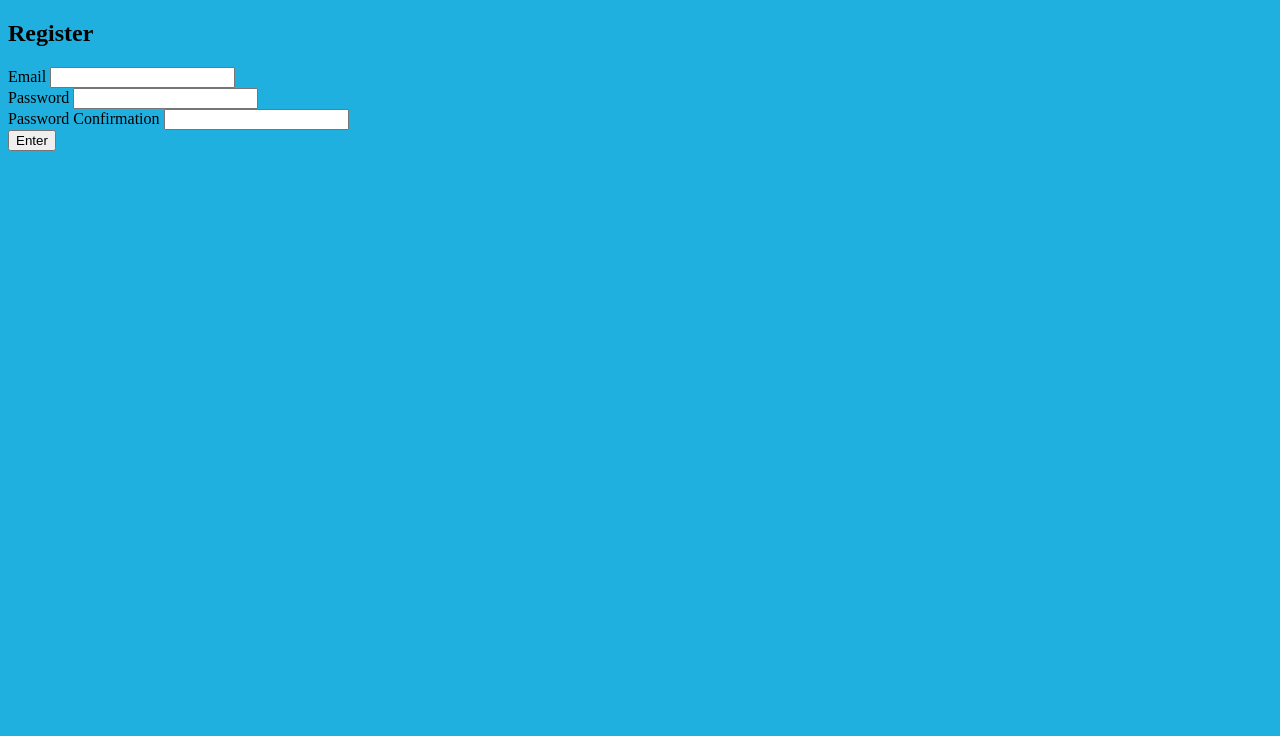
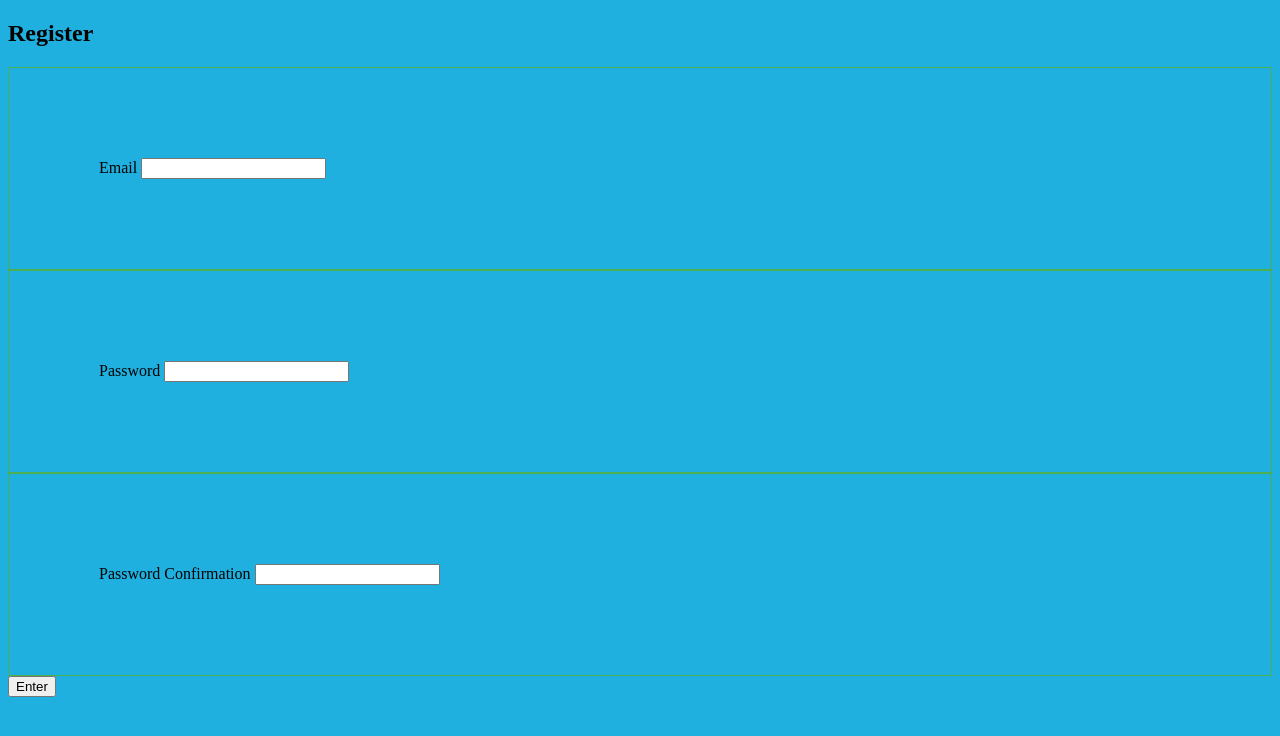
Before and after one commit to EKMarc/brokenhtml, a plain HTML site: page index.html in a window 1280 px wide. Drawn offline with Linux system fonts and the light colour scheme.

Commit message:
Add padding

```diff
--- a/index.html
+++ b/index.html
@@ -10,6 +10,11 @@
   body {
     background-color: rgb(32, 176, 224);
   }
+
+  div {
+  padding: 90px;
+  border: 1px solid #4CAF50;
+}
   </style>
 <body>
 
```
